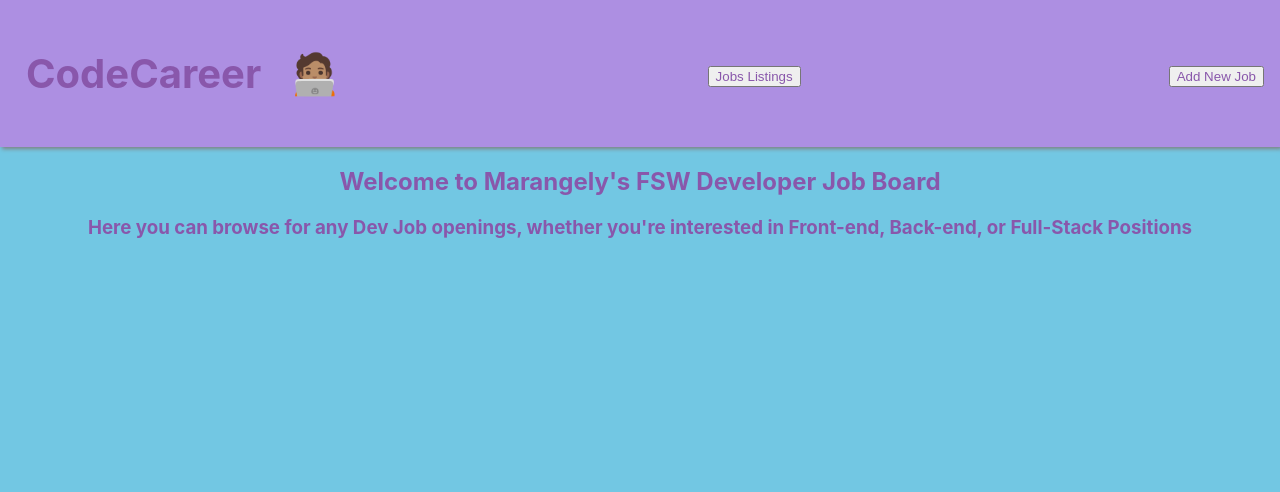
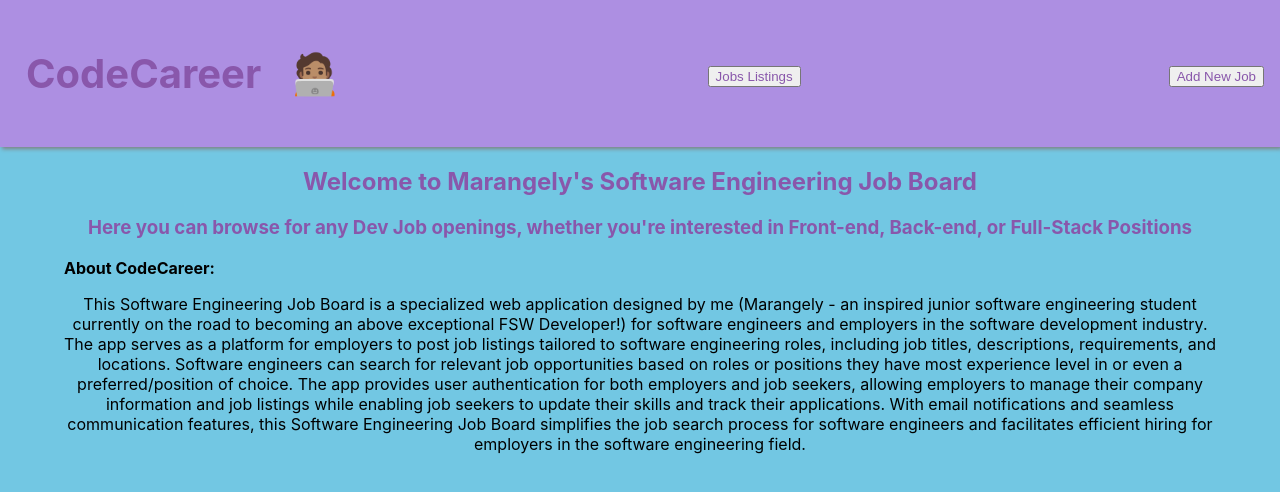
Before and after one commit to MarangelyRosas/job_frontend, a React (Create React App) app: page / in a window 1280 px wide. Shown: the top 492 px of the page. Built offline with nearby package versions, Linux system fonts and the light colour scheme; no server answers.

Commit message:
App description

```diff
--- a/src/Pages/Home.js
+++ b/src/Pages/Home.js
@@ -1,8 +1,10 @@
 function Home() {
     return (
       <div>
-        <h2>Welcome to Marangely's FSW Developer Job Board</h2>
+        <h2>Welcome to Marangely's Software Engineering Job Board</h2>
         <h3>Here you can browse for any Dev Job openings, whether you're interested in Front-end, Back-end, or Full-Stack Positions</h3>
+        <h4>About CodeCareer: </h4>
+        <p>This Software Engineering Job Board is a specialized web application designed by me (Marangely - an inspired junior software engineering student currently on the road to becoming an above exceptional FSW Developer!) for software engineers and employers in the software development industry. The app serves as a platform for employers to post job listings tailored to software engineering roles, including job titles, descriptions, requirements, and locations. Software engineers can search for relevant job opportunities based on roles or positions they have most experience level in or even a preferred/position of choice. The app provides user authentication for both employers and job seekers, allowing employers to manage their company information and job listings while enabling job seekers to update their skills and track their applications. With email notifications and seamless communication features, this Software Engineering Job Board simplifies the job search process for software engineers and facilitates efficient hiring for employers in the software engineering field.</p>
       </div>
     );
   }
```
